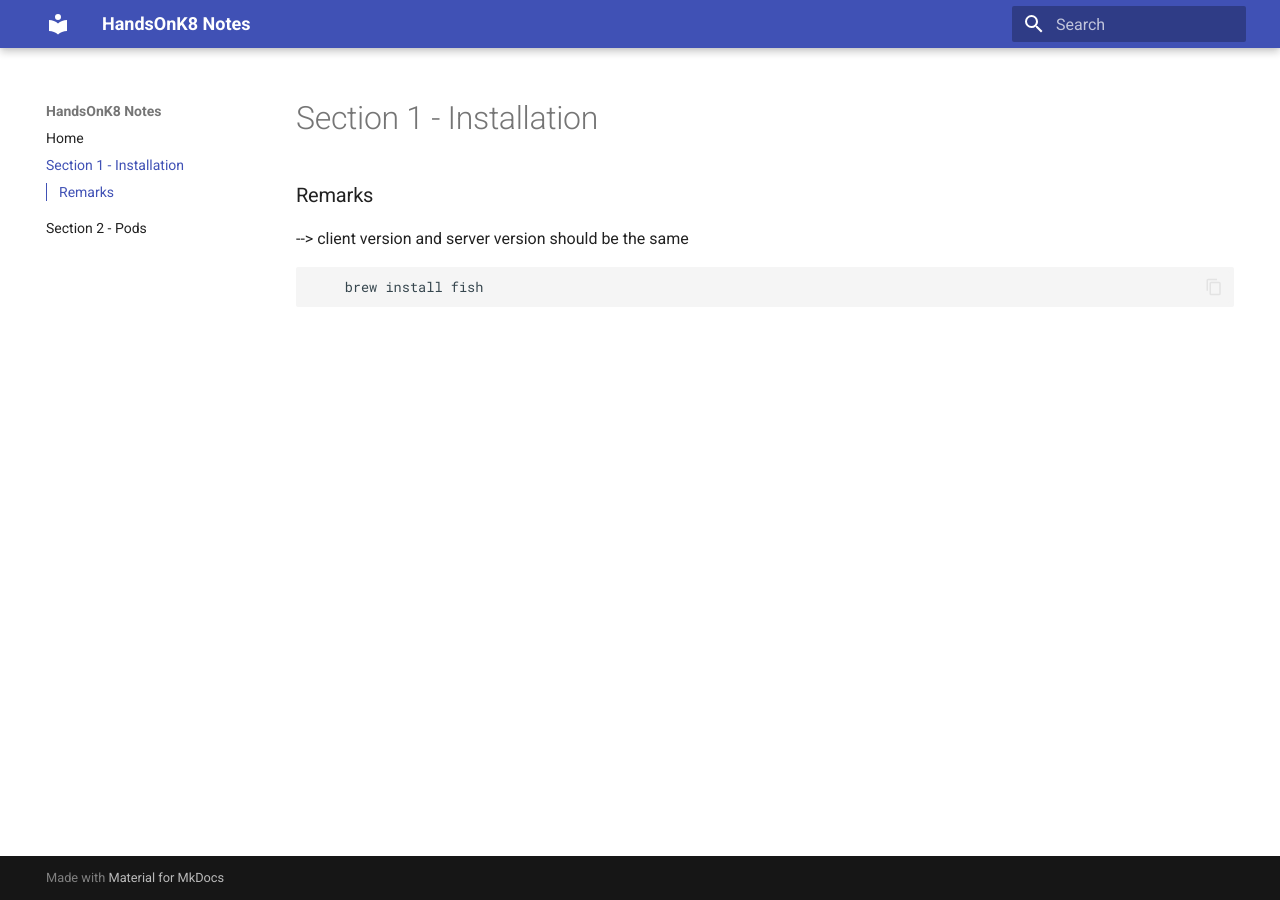
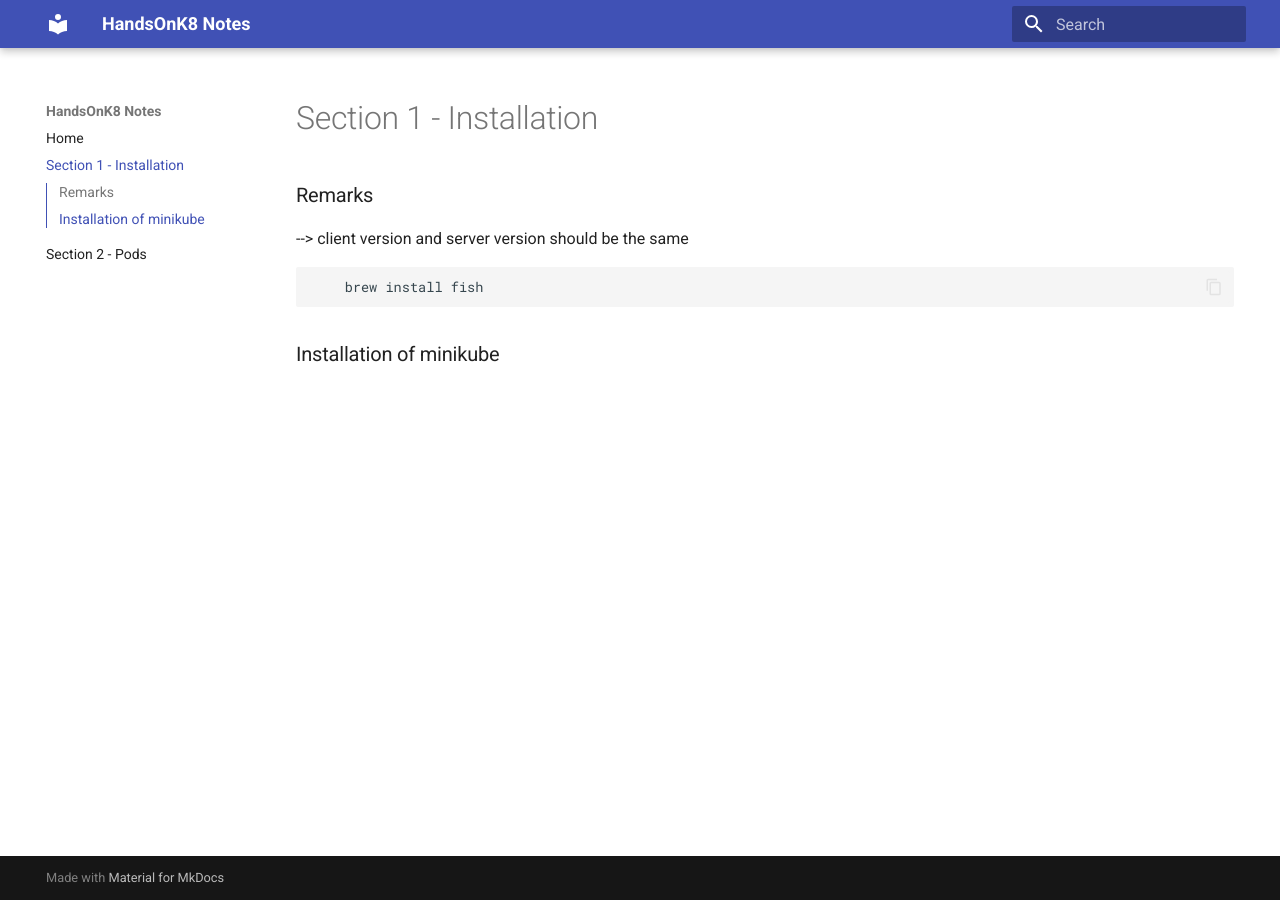
Before and after one commit to AmodSeth/handsonk8, an MkDocs documentation site: the page built from docs/Section_1_installation.md, in a window 1280 px wide. Built offline with MkDocs 1.6.1 and Material for MkDocs 9.7.7, drawn with Linux system fonts in a browser that asks for light colours.

Commit message:
testing on another laptop

````diff
--- a/docs/Section_1_installation.md
+++ b/docs/Section_1_installation.md
@@ -5,3 +5,5 @@
 ``` bash
     brew install fish
 ```
+
+### Installation of minikube
````
